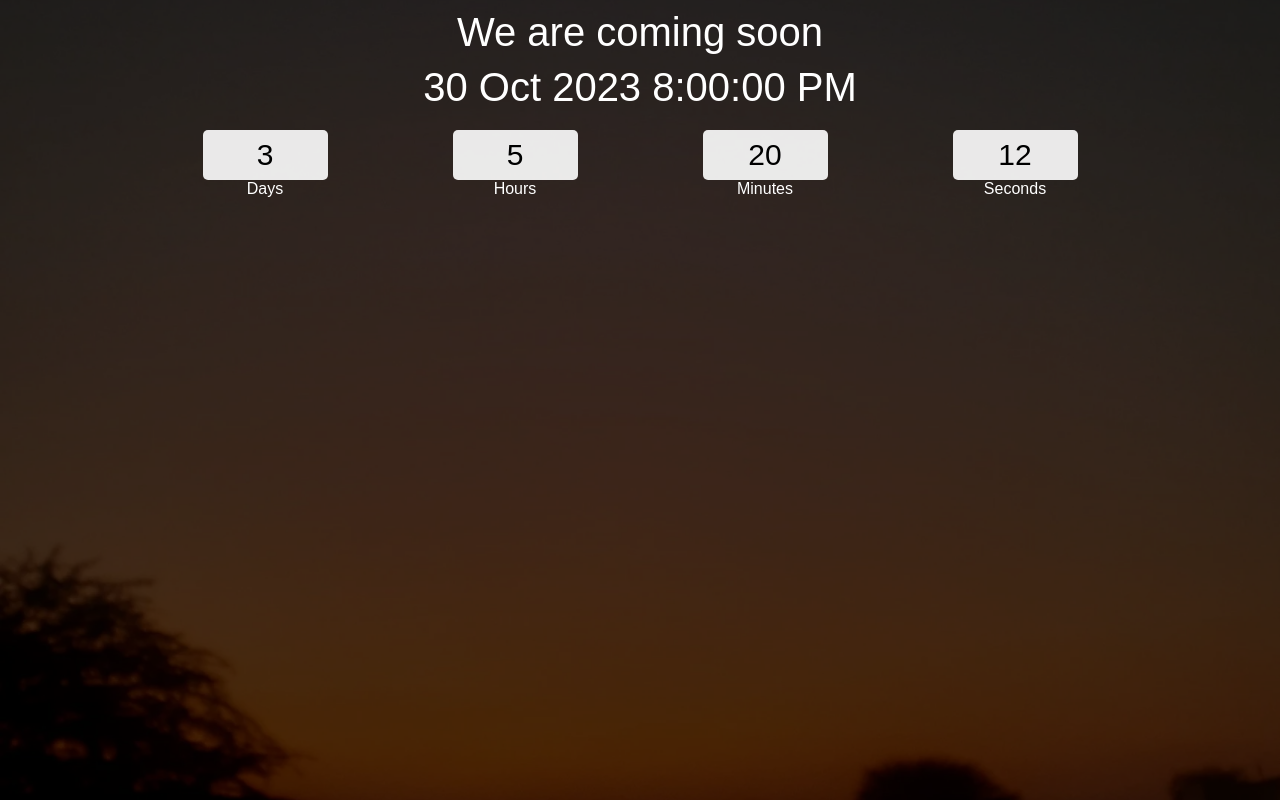
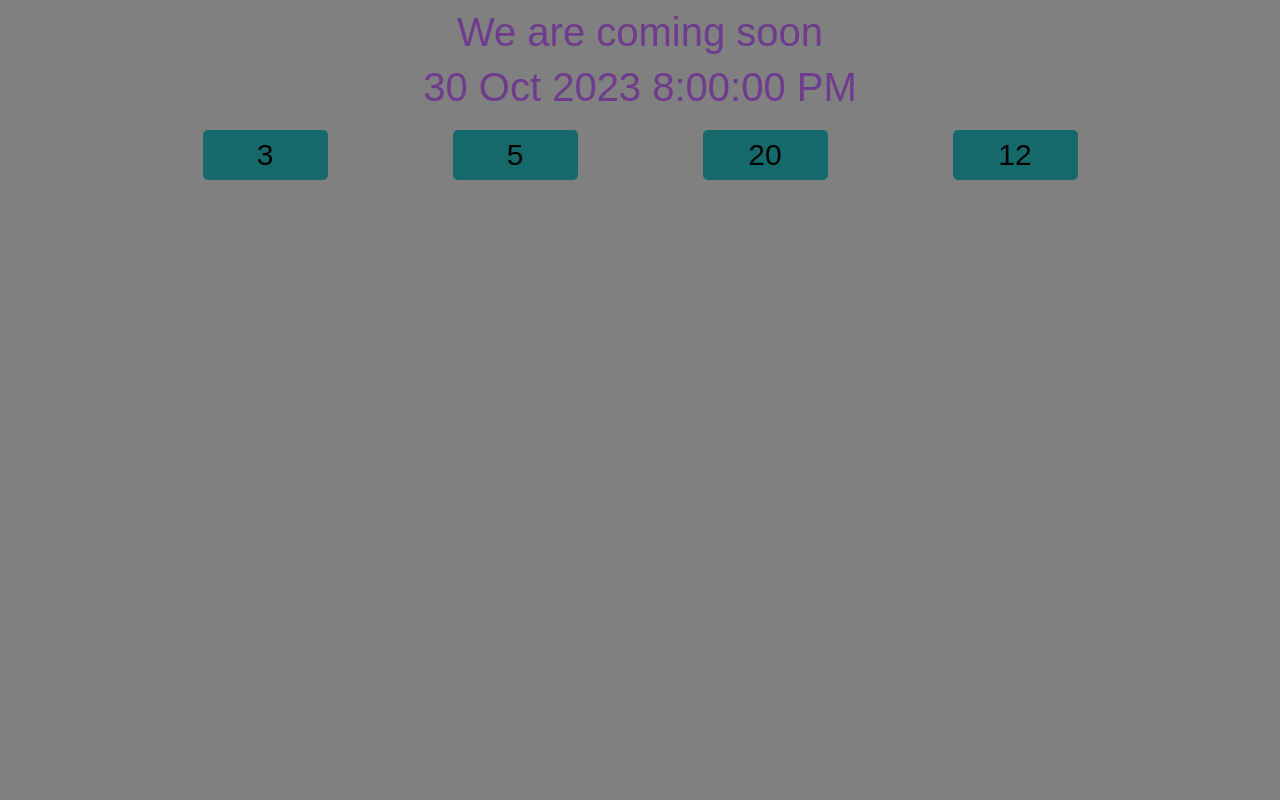
Before and after one commit to 2sushk/Timer-count, a plain HTML site: page index.html in a window 1280 px wide. Drawn offline with Linux system fonts and the light colour scheme.

Commit message:
feature added

```diff
--- a/style.css
+++ b/style.css
@@ -9,7 +9,7 @@
 .main {
     width: 100%;
     height: 100vh;
-    background: url('../sunset.webp') center center;
+    background: grey;
     background-size: cover;
 }
 
@@ -19,12 +19,12 @@
     display: flex;
     align-items: center;
     flex-direction: column;
-    background-color: rgba(0, 0, 0, 0.7);
+
 }
 
 .title {
     margin-top: 10px;
-    color: white;
+    color:rgb(110, 59, 141);
     text-align: center;
     font-size: 2.5rem;
 }
@@ -34,7 +34,7 @@
     width: 90%;
     display: flex;
     justify-content: center;
-    color: white;
+    color:grey;
 }
 
 .col div {
@@ -44,7 +44,7 @@
 
 input {
     width: 50%;
-    background-color: rgba(255, 255, 255, 0.9);
+    background-color: rgba(11, 102, 105, 0.9);
     border-color: transparent;
     border-radius: 5px;
     height: 50px;
```
